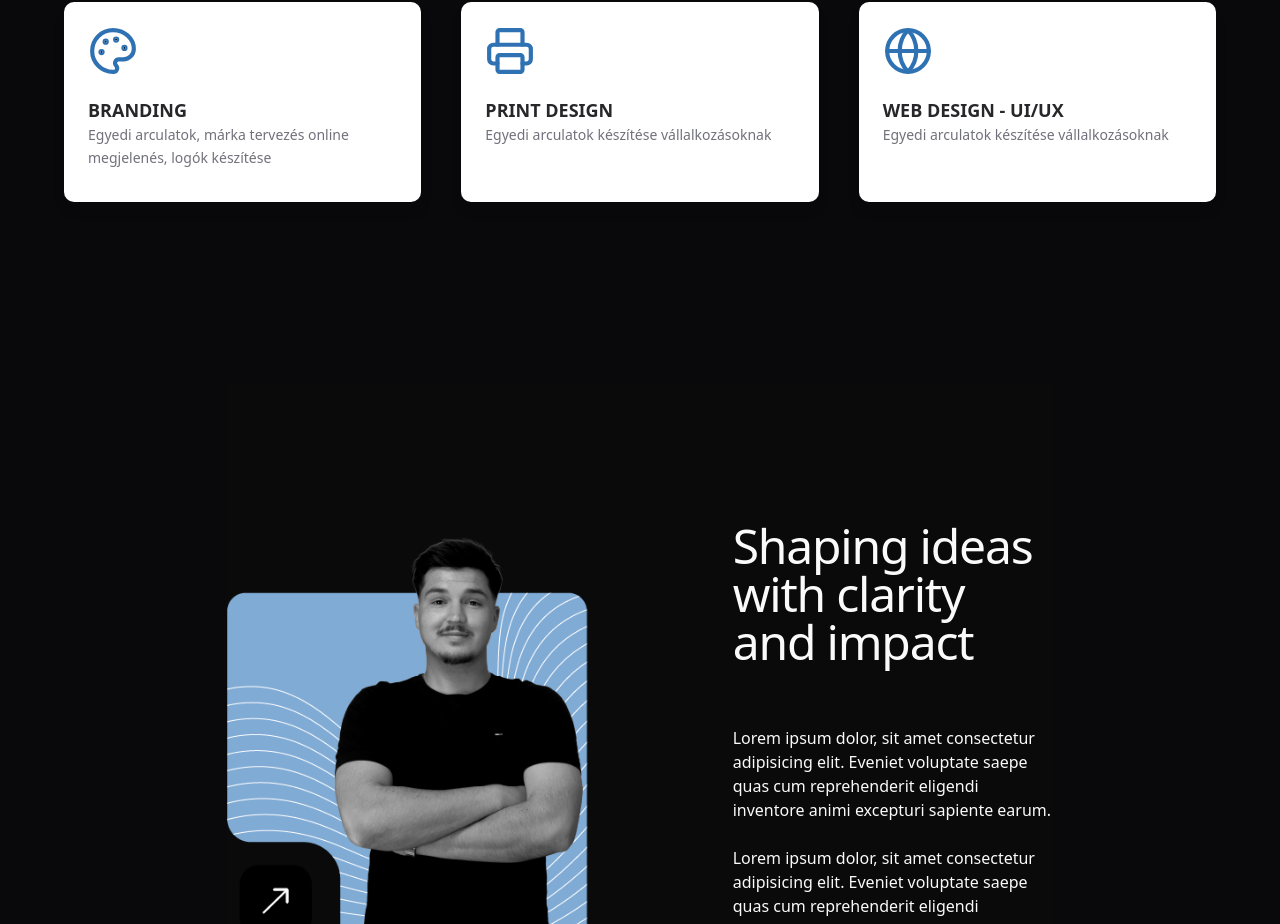
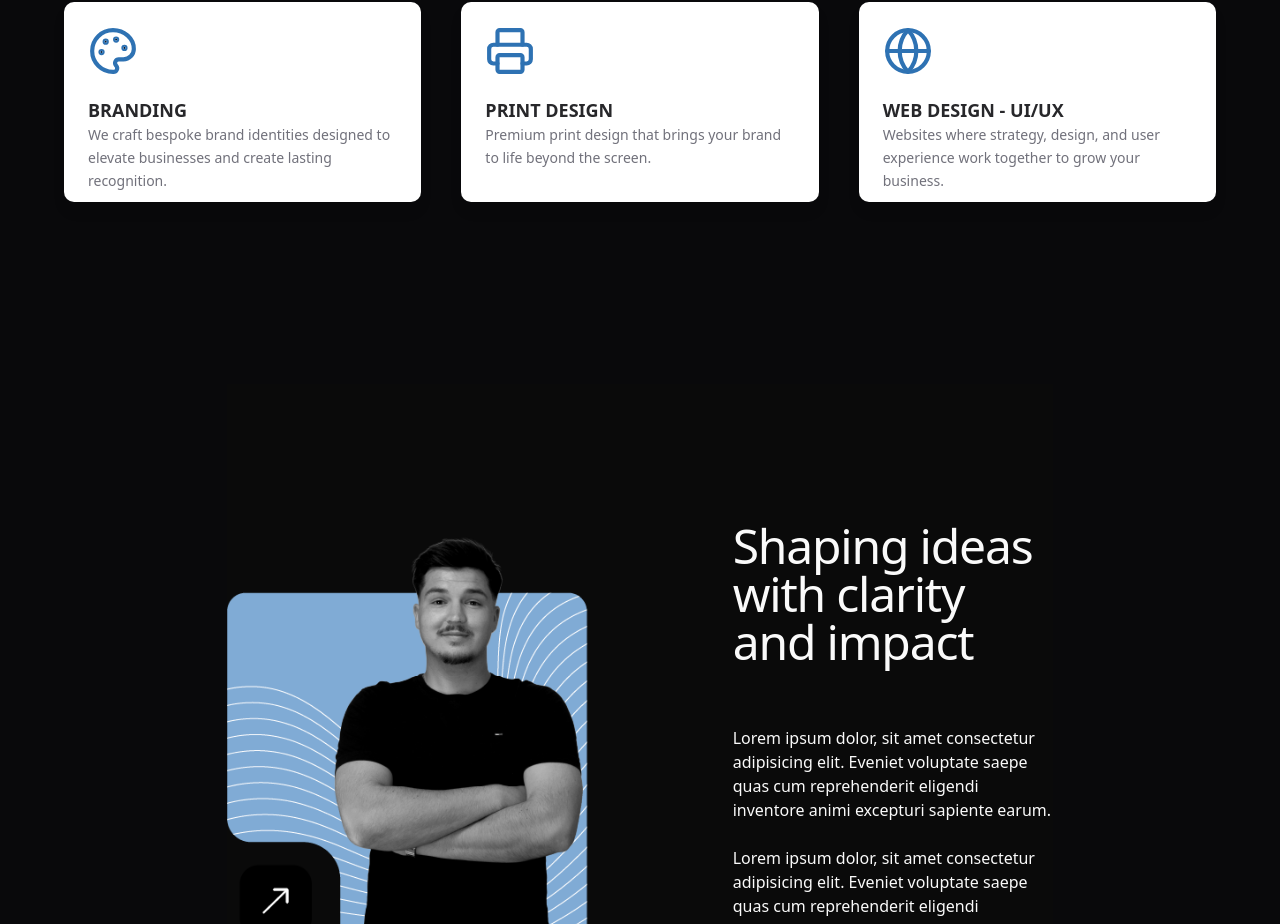
Before and after one commit to GazdagB/gazdag-studio, a Next.js app: page /design in a window 1280 px wide. Shown: the part 4120-5044 px from the top of the page. Built offline with nearby package versions, Linux system fonts and the light colour scheme.

Commit message:
💬Update Service cards to english

```diff
--- a/src/components/common/ServiceCards.tsx
+++ b/src/components/common/ServiceCards.tsx
@@ -18,7 +18,7 @@ const services = [
         left: 0
       }
     },
-    description: "Egyedi arculatok, márka tervezés online megjelenés, logók készítése",
+    description: "We craft bespoke brand identities designed to elevate businesses and create lasting recognition.",
     icon: "✨"
   },
   {
@@ -33,7 +33,7 @@ const services = [
         left: -30
       }
     },
-    description: "Egyedi arculatok készítése vállalkozásoknak",
+    description: "Premium print design that brings your brand to life beyond the screen.",
     icon: "🖨️"
   },
   {
@@ -48,7 +48,7 @@ const services = [
         left: -30
       }
     },
-    description: "Egyedi arculatok készítése vállalkozásoknak",
+    description: "Websites where strategy, design, and user experience work together to grow your business.",
     icon: "💡"
   }
 ]
```
